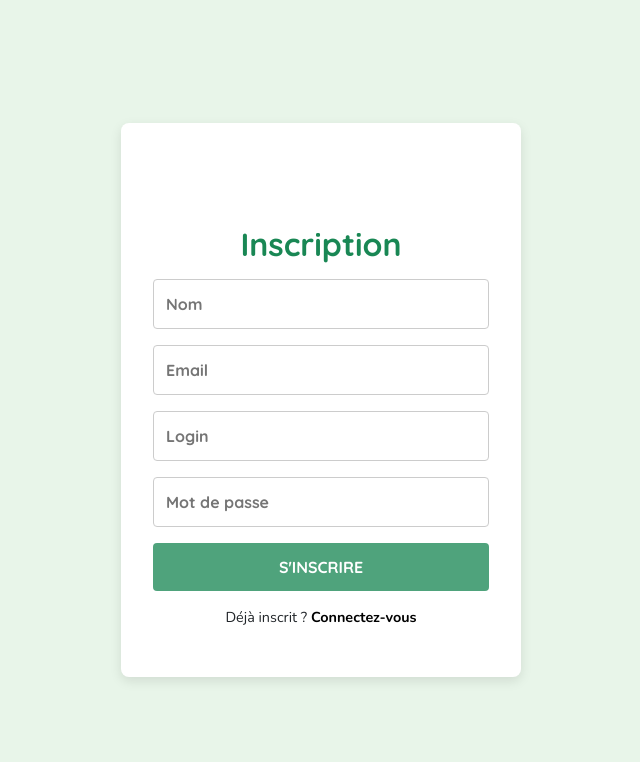
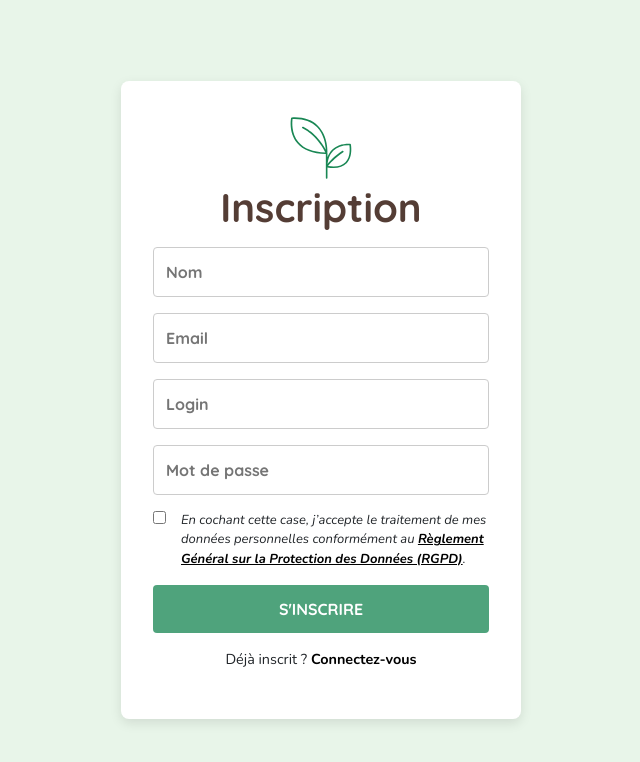
Before and after one commit to SSlhx/Plant-frontend, a React (Vite) app: page /register in a window 1280 px wide. Shown: the top 762 px of the page, without its empty margins (319-959 px from the left). Built offline with nearby package versions, Linux system fonts and the light colour scheme.

Commit message:
ajout case rgpd + modifs css formulaire connexion/inscription

```diff
--- a/src/components/Header.css
+++ b/src/components/Header.css
@@ -26,7 +26,7 @@
   display: flex;
   align-items: center;
 }
-.logo svg{
+.logo-header svg{
   width: 100px;
   height: 70px;
   fill: #ffffff;
--- a/src/components/LoginForm.css
+++ b/src/components/LoginForm.css
@@ -16,9 +16,9 @@
   text-align: center;
 }
 
-.login-card h2 {
+.login-card h1 {
   margin-bottom: 1rem;
-  color: #000000;
+  /* color: #000000; */
   margin-top: 0;
 }
 
@@ -58,6 +58,8 @@
   font-size: 0.9rem;
 }
 .logo svg {
+  width: 100px;
+  height: 70px;
     fill: #198754;
 }
 .link{
--- a/src/components/LoginForm.jsx
+++ b/src/components/LoginForm.jsx
@@ -38,7 +38,7 @@ function LoginForm() {
     <div className="login-page">
       <div className="login-card">
         <span className="logo"><svg xmlns="http://www.w3.org/2000/svg" fill="#000000" width="800px" height="800px" viewBox="0 0 512 512" data-name="Layer 1" id="Layer_1"><title/><path d="M474.47,229a6,6,0,0,0-5.65-4.75c-56.4-1.66-101,13.15-131.83,44.46-16.46,16.73-26.92,36-33.67,54.23V294.75c.44-6.78,6.62-123.9-68.78-200.34-45-45.61-109.49-66.58-191.86-62.23A6,6,0,0,0,37.13,37c-.82,4.31-19.31,106.35,44.2,183.05,43.33,52.34,114.1,79.24,210.07,80.35v86.14c0,1.64,0,3,0,4v83.9a6,6,0,1,0,11.92,0V398.73a285.14,285.14,0,0,0,44.43,4c41.42,0,73.52-11.47,95.75-34.31C492.37,318.27,475.22,232.62,474.47,229ZM90.58,212.55C38,149.12,45.41,64.39,48.14,43.85,124.78,40.58,184.36,60.57,226,102.73c51.81,52.48,63,127.53,65.13,166.26-67-125.45-162.78-165.85-167.06-167.61a6,6,0,0,0-4.5,11c1,.44,103,43.75,168,176.06C197.35,286.75,131,261.32,90.58,212.55ZM435,360.12c-26.38,27.09-69.23,36.14-127.22,27.32,11.69-15.83,44.58-55.18,111.24-100.76a6,6,0,0,0-6.74-9.85C353,317.32,320.1,352.62,304.29,372.3c2.45-23.76,11.12-64.71,41.27-95.3,27.51-27.89,66.91-42.14,118-40.93C466.35,254.12,473.36,320.72,435,360.12Z"/></svg></span>
-        <h2 className='bloc-titre'>Connexion</h2>
+        <h1 className='bloc-titre'>Connexion</h1>
         {error && <p className="error">{error}</p>}
         <form onSubmit={handleSubmit}>
           <input
@@ -57,7 +57,7 @@ function LoginForm() {
           />
           <button type="submit">Se connecter</button>
         </form>
-        <p className='bloc-text'>
+        <p>
           Pas de compte ? <Link className="link" to="/register">Inscrivez-vous</Link>
         </p>
       </div>
--- a/src/components/RegisterForm.css
+++ b/src/components/RegisterForm.css
@@ -16,9 +16,9 @@
   text-align: center;
 }
 
-.register-card h2 {
+.register-card h1 {
   margin-bottom: 1rem;
-  color: #198754;
+  /* color: #198754; */
 }
 
 .register-card .error {
@@ -56,3 +56,28 @@
   margin-top: 1rem;
   font-size: 0.9rem;
 }
+
+#champ-rgpd {
+  display: flex;
+  flex-direction: row;
+  gap: 15px;
+  text-align: left;
+  align-items: flex-start;
+  margin-bottom: 1rem;
+}
+
+#champ-rgpd input {
+  accent-color: #198754;
+}
+
+#champ-rgpd i {
+  font-size: small;
+  a {
+    color: #000000;
+    font-weight: bold;
+    transition: color 0.3s ease;
+    &:hover {
+      color: #198754;
+    }
+  }
+}
--- a/src/components/RegisterForm.jsx
+++ b/src/components/RegisterForm.jsx
@@ -42,7 +42,7 @@ function RegisterForm() {
     <div className="register-page">
       <div className="register-card">
         <span className="logo"><svg xmlns="http://www.w3.org/2000/svg" fill="#000000" width="800px" height="800px" viewBox="0 0 512 512" data-name="Layer 1" id="Layer_1"><title/><path d="M474.47,229a6,6,0,0,0-5.65-4.75c-56.4-1.66-101,13.15-131.83,44.46-16.46,16.73-26.92,36-33.67,54.23V294.75c.44-6.78,6.62-123.9-68.78-200.34-45-45.61-109.49-66.58-191.86-62.23A6,6,0,0,0,37.13,37c-.82,4.31-19.31,106.35,44.2,183.05,43.33,52.34,114.1,79.24,210.07,80.35v86.14c0,1.64,0,3,0,4v83.9a6,6,0,1,0,11.92,0V398.73a285.14,285.14,0,0,0,44.43,4c41.42,0,73.52-11.47,95.75-34.31C492.37,318.27,475.22,232.62,474.47,229ZM90.58,212.55C38,149.12,45.41,64.39,48.14,43.85,124.78,40.58,184.36,60.57,226,102.73c51.81,52.48,63,127.53,65.13,166.26-67-125.45-162.78-165.85-167.06-167.61a6,6,0,0,0-4.5,11c1,.44,103,43.75,168,176.06C197.35,286.75,131,261.32,90.58,212.55ZM435,360.12c-26.38,27.09-69.23,36.14-127.22,27.32,11.69-15.83,44.58-55.18,111.24-100.76a6,6,0,0,0-6.74-9.85C353,317.32,320.1,352.62,304.29,372.3c2.45-23.76,11.12-64.71,41.27-95.3,27.51-27.89,66.91-42.14,118-40.93C466.35,254.12,473.36,320.72,435,360.12Z"/></svg></span>
-        <h2 className='bloc-titre'>Inscription</h2>
+        <h1 className='bloc-titre'>Inscription</h1>
         {error && <p className="error">{error}</p>}
         <form onSubmit={handleSubmit}>
           <input
@@ -73,9 +73,14 @@ function RegisterForm() {
             placeholder="Mot de passe"
             required
           />
+          <label id="champ-rgpd" for="rgpd"><input
+            id="rgpd"
+            type="checkbox"
+            required
+          /><i>En cochant cette case, j’accepte le traitement de mes données personnelles conformément au <a href="https://www.cnil.fr/fr/reglement-europeen-protection-donnees" target="_blank">Règlement Général sur la Protection des Données (RGPD)</a>.</i></label>
           <button type="submit">S'inscrire</button>
         </form>
-        <p className='bloc-text'>Déjà inscrit ? <Link className="link" to="/connexion">Connectez-vous</Link> </p>
+        <p>Déjà inscrit ? <Link className="link" to="/connexion">Connectez-vous</Link> </p>
       </div>
     </div>
   );
--- a/src/components/header.jsx
+++ b/src/components/header.jsx
@@ -7,7 +7,7 @@ const Header = () => {
     <header className="header">
       <div className="header-left">
         <Link to="/" className="logo-link">
-          <span className="logo"><svg xmlns="http://www.w3.org/2000/svg" fill="#ffff" width="800px" height="800px" viewBox="0 0 512 512" data-name="Layer 1" id="Layer_1"><title/><path d="M474.47,229a6,6,0,0,0-5.65-4.75c-56.4-1.66-101,13.15-131.83,44.46-16.46,16.73-26.92,36-33.67,54.23V294.75c.44-6.78,6.62-123.9-68.78-200.34-45-45.61-109.49-66.58-191.86-62.23A6,6,0,0,0,37.13,37c-.82,4.31-19.31,106.35,44.2,183.05,43.33,52.34,114.1,79.24,210.07,80.35v86.14c0,1.64,0,3,0,4v83.9a6,6,0,1,0,11.92,0V398.73a285.14,285.14,0,0,0,44.43,4c41.42,0,73.52-11.47,95.75-34.31C492.37,318.27,475.22,232.62,474.47,229ZM90.58,212.55C38,149.12,45.41,64.39,48.14,43.85,124.78,40.58,184.36,60.57,226,102.73c51.81,52.48,63,127.53,65.13,166.26-67-125.45-162.78-165.85-167.06-167.61a6,6,0,0,0-4.5,11c1,.44,103,43.75,168,176.06C197.35,286.75,131,261.32,90.58,212.55ZM435,360.12c-26.38,27.09-69.23,36.14-127.22,27.32,11.69-15.83,44.58-55.18,111.24-100.76a6,6,0,0,0-6.74-9.85C353,317.32,320.1,352.62,304.29,372.3c2.45-23.76,11.12-64.71,41.27-95.3,27.51-27.89,66.91-42.14,118-40.93C466.35,254.12,473.36,320.72,435,360.12Z"/></svg></span>
+          <span className="logo-header"><svg xmlns="http://www.w3.org/2000/svg" fill="#ffff" width="800px" height="800px" viewBox="0 0 512 512" data-name="Layer 1" id="Layer_1"><title/><path d="M474.47,229a6,6,0,0,0-5.65-4.75c-56.4-1.66-101,13.15-131.83,44.46-16.46,16.73-26.92,36-33.67,54.23V294.75c.44-6.78,6.62-123.9-68.78-200.34-45-45.61-109.49-66.58-191.86-62.23A6,6,0,0,0,37.13,37c-.82,4.31-19.31,106.35,44.2,183.05,43.33,52.34,114.1,79.24,210.07,80.35v86.14c0,1.64,0,3,0,4v83.9a6,6,0,1,0,11.92,0V398.73a285.14,285.14,0,0,0,44.43,4c41.42,0,73.52-11.47,95.75-34.31C492.37,318.27,475.22,232.62,474.47,229ZM90.58,212.55C38,149.12,45.41,64.39,48.14,43.85,124.78,40.58,184.36,60.57,226,102.73c51.81,52.48,63,127.53,65.13,166.26-67-125.45-162.78-165.85-167.06-167.61a6,6,0,0,0-4.5,11c1,.44,103,43.75,168,176.06C197.35,286.75,131,261.32,90.58,212.55ZM435,360.12c-26.38,27.09-69.23,36.14-127.22,27.32,11.69-15.83,44.58-55.18,111.24-100.76a6,6,0,0,0-6.74-9.85C353,317.32,320.1,352.62,304.29,372.3c2.45-23.76,11.12-64.71,41.27-95.3,27.51-27.89,66.91-42.14,118-40.93C466.35,254.12,473.36,320.72,435,360.12Z"/></svg></span>
           <span className="brand bloc-titre">PLANT</span>
         </Link>
       </div>
```
